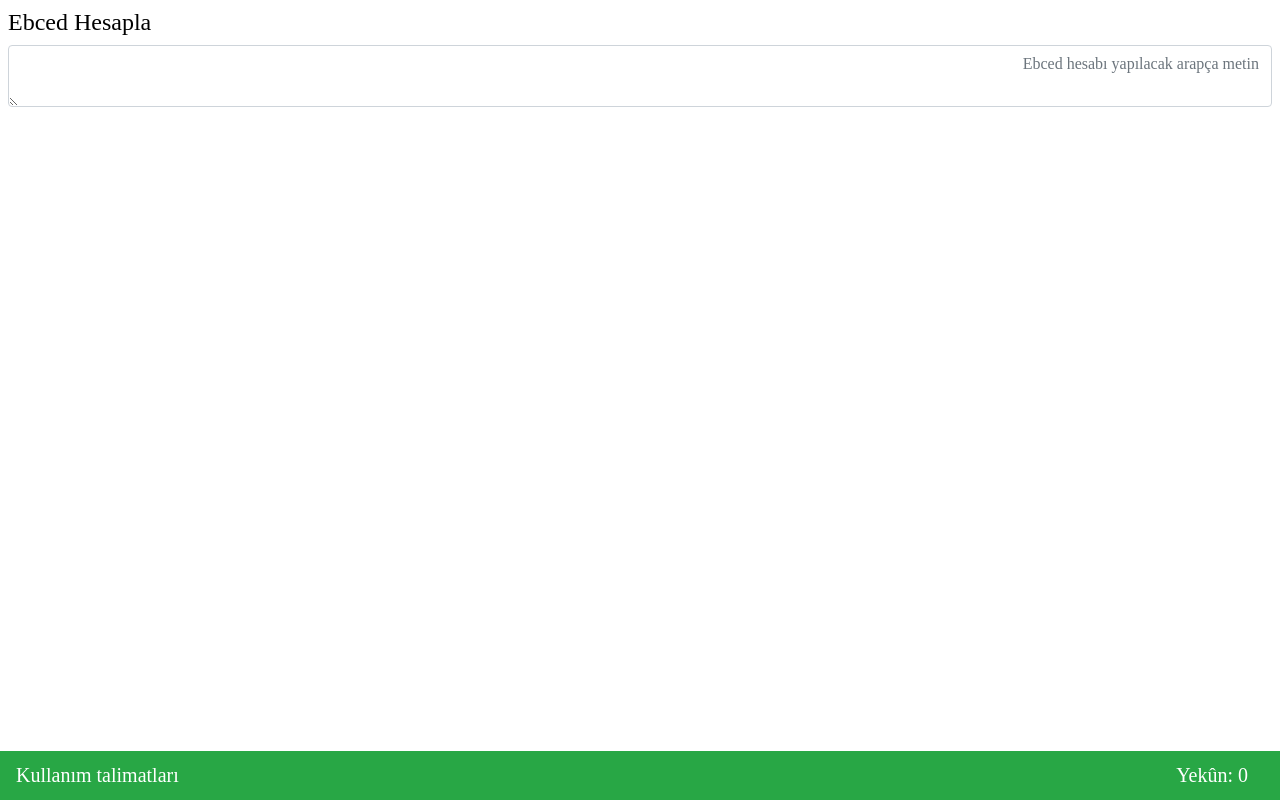
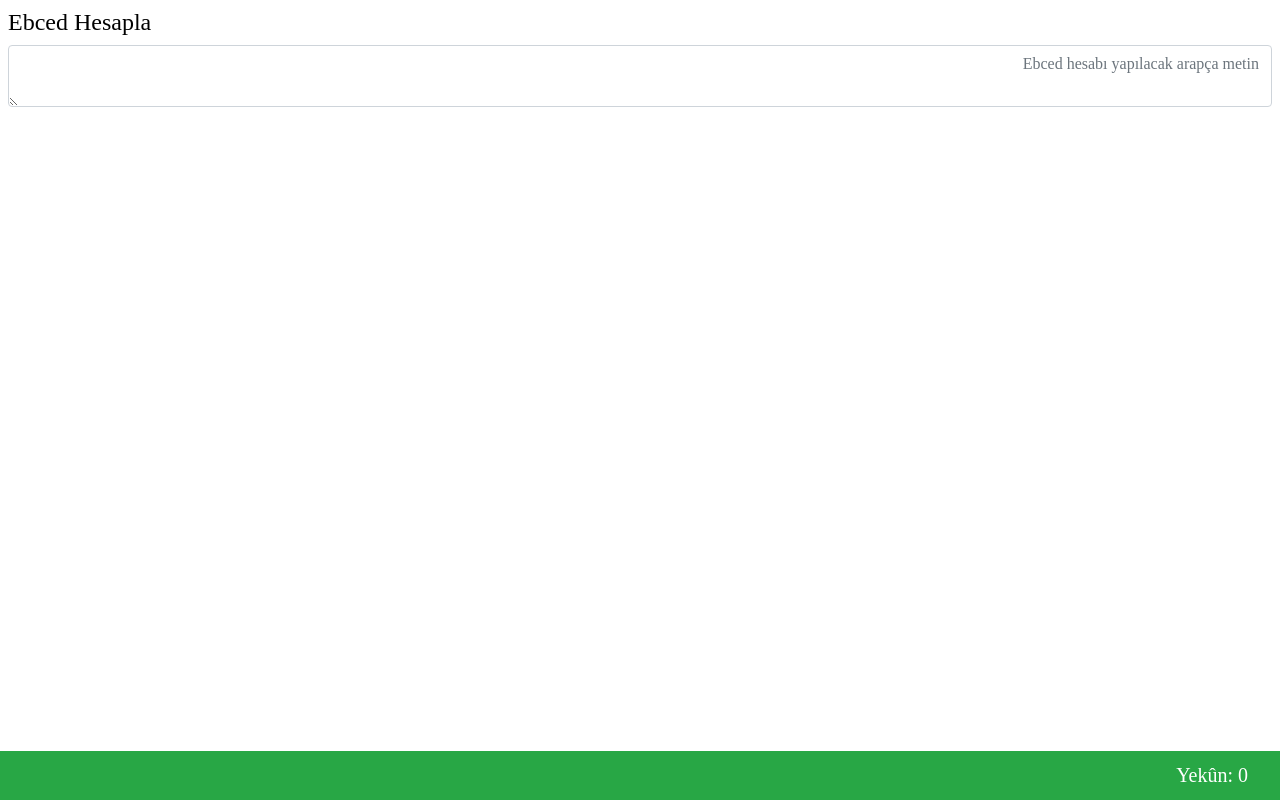
Before and after one commit to cihad/ebced, a Vue app: page / in a window 1280 px wide. Built offline with nearby package versions, Linux system fonts and the light colour scheme; the HTML template or start-up script is replaced by a standard one.

Commit message:
kullanim talimatlari silindi

```diff
--- a/src/App.vue
+++ b/src/App.vue
@@ -19,7 +19,7 @@
 		</div>
 
 		<nav class="navbar fixed-bottom navbar-dark bg-success">
-			<span class="navbar-brand">Kullanım talimatları</span>
+			<!-- <span class="navbar-brand">Kullanım talimatları</span> -->
 			<span class="ml-auto navbar-brand">Yekûn: {{total}}</span>
 		</nav>
 	</div>
```
Also changed, not shown: 9 other files (tests, documents, lock files or other folders).
